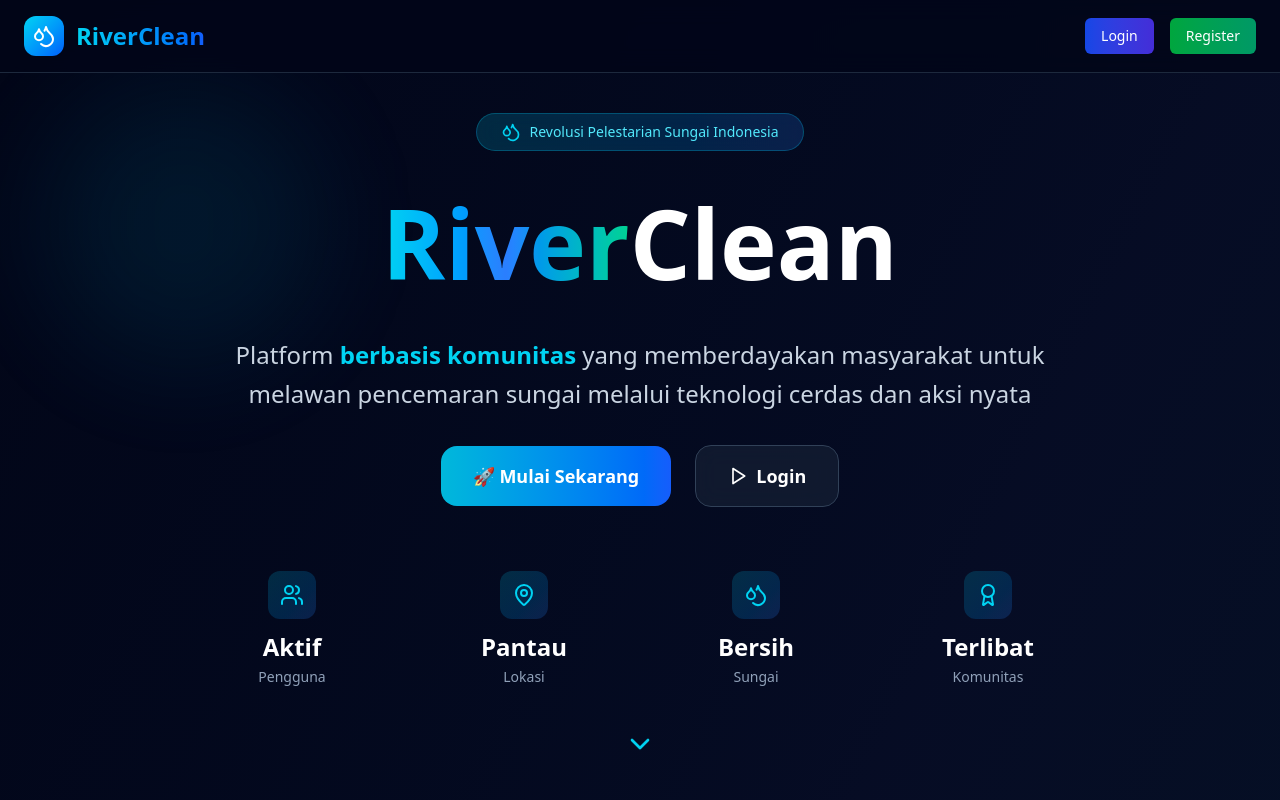
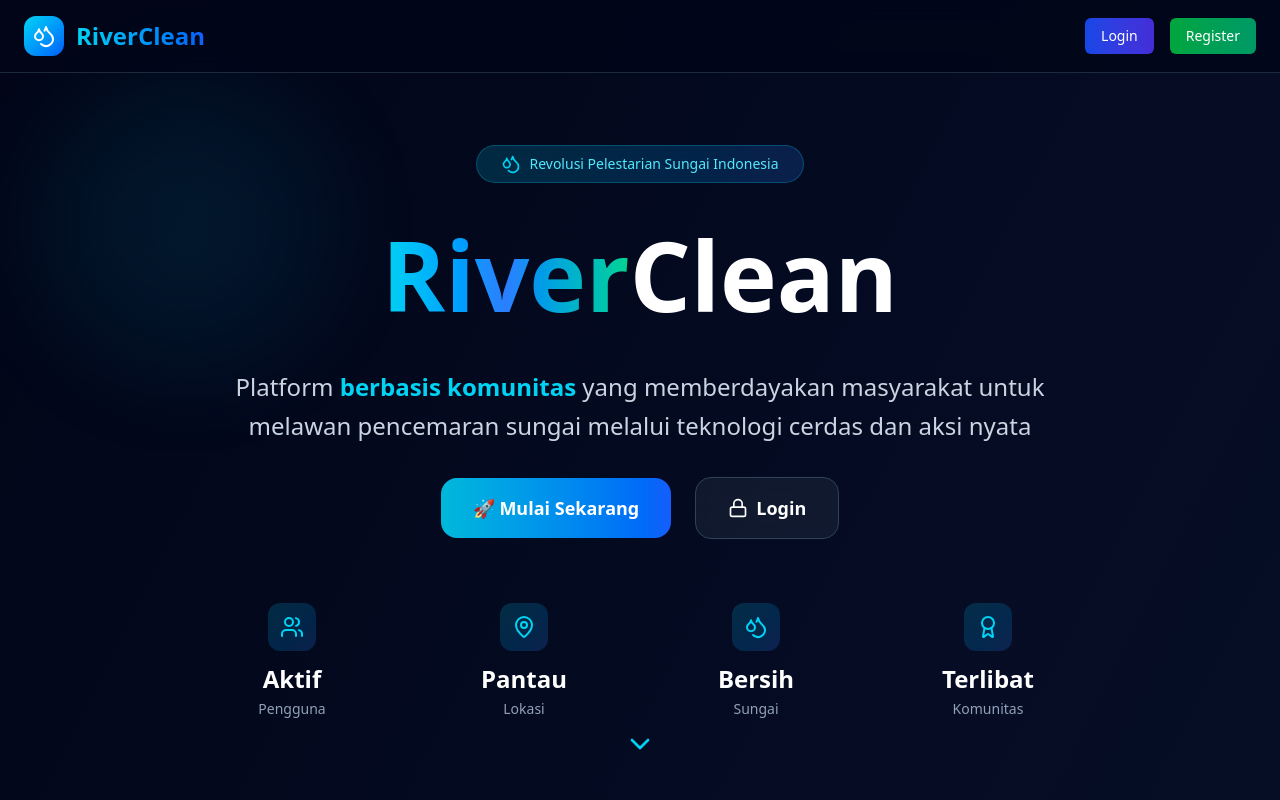
Before and after one commit to Ediw7/river-clean, a React (Vite) app: page / in a window 1280 px wide. Shown: the top 800 px of the page. Built offline with nearby package versions, Linux system fonts and the light colour scheme.

Commit message:
Update LandingPage

```diff
--- a/src/pages/LandingPage.jsx
+++ b/src/pages/LandingPage.jsx
@@ -1,6 +1,6 @@
 import { useState, useEffect } from 'react';
 import { useNavigate } from 'react-router-dom';
-import { Droplets, Users, MapPin, Award, ChevronDown, Play, Camera, Calendar, MessageCircle, Heart } from 'lucide-react'; // Tambah Heart jika dipakai
+import { Droplets, Users, MapPin, Award, ChevronDown, Lock, Camera, Calendar, MessageCircle, Heart } from 'lucide-react'; // Tambah Heart jika dipakai
 import Header from '../components/Header';
 import Footer from '../components/Footer';
 
@@ -32,10 +32,12 @@ export default function LandingPage() {
             style={{ transform: `translateY(${scrollY * 0.1}px)` }}
           >
 
-            <div className="inline-flex items-center space-x-2 bg-gradient-to-r from-cyan-500/20 to-blue-500/20 backdrop-blur-md border border-cyan-500/30 rounded-full px-6 py-2 mb-8 animate-pulse">
-              <Droplets className="w-5 h-5 text-cyan-400" />
-              <span className="text-sm font-medium text-cyan-300">Revolusi Pelestarian Sungai Indonesia</span>
-            </div>
+            <div
+            className="inline-flex items-center space-x-2 bg-gradient-to-r from-cyan-500/20 to-blue-500/20 backdrop-blur-md border border-cyan-500/30 rounded-full px-6 py-2 mb-8 mt-16 animate-pulse"
+          >
+            <Droplets className="w-5 h-5 text-cyan-400" />
+            <span className="text-sm font-medium text-cyan-300">Revolusi Pelestarian Sungai Indonesia</span>
+          </div>
 
 
             <h1 className="text-6xl md:text-8xl font-black mb-8 leading-tight">
@@ -66,7 +68,7 @@ export default function LandingPage() {
                 className="group px-8 py-4 bg-slate-800/50 backdrop-blur-md border border-slate-700 rounded-2xl text-lg font-semibold transition-all duration-300 hover:scale-105 hover:bg-slate-700/50 hover:border-cyan-500/50"
               >
                 <span className="flex items-center space-x-2">
-                  <Play className="w-5 h-5" />
+                  <Lock className="w-5 h-5" />
                   <span>Login</span>
                 </span>
               </button>
@@ -108,6 +110,7 @@ export default function LandingPage() {
                 Teknologi canggih yang mengubah cara kita menyelamatkan sungai Indonesia
               </p>
             </div>
+
 
             <div className="grid md:grid-cols-3 gap-8">
               {[
```
